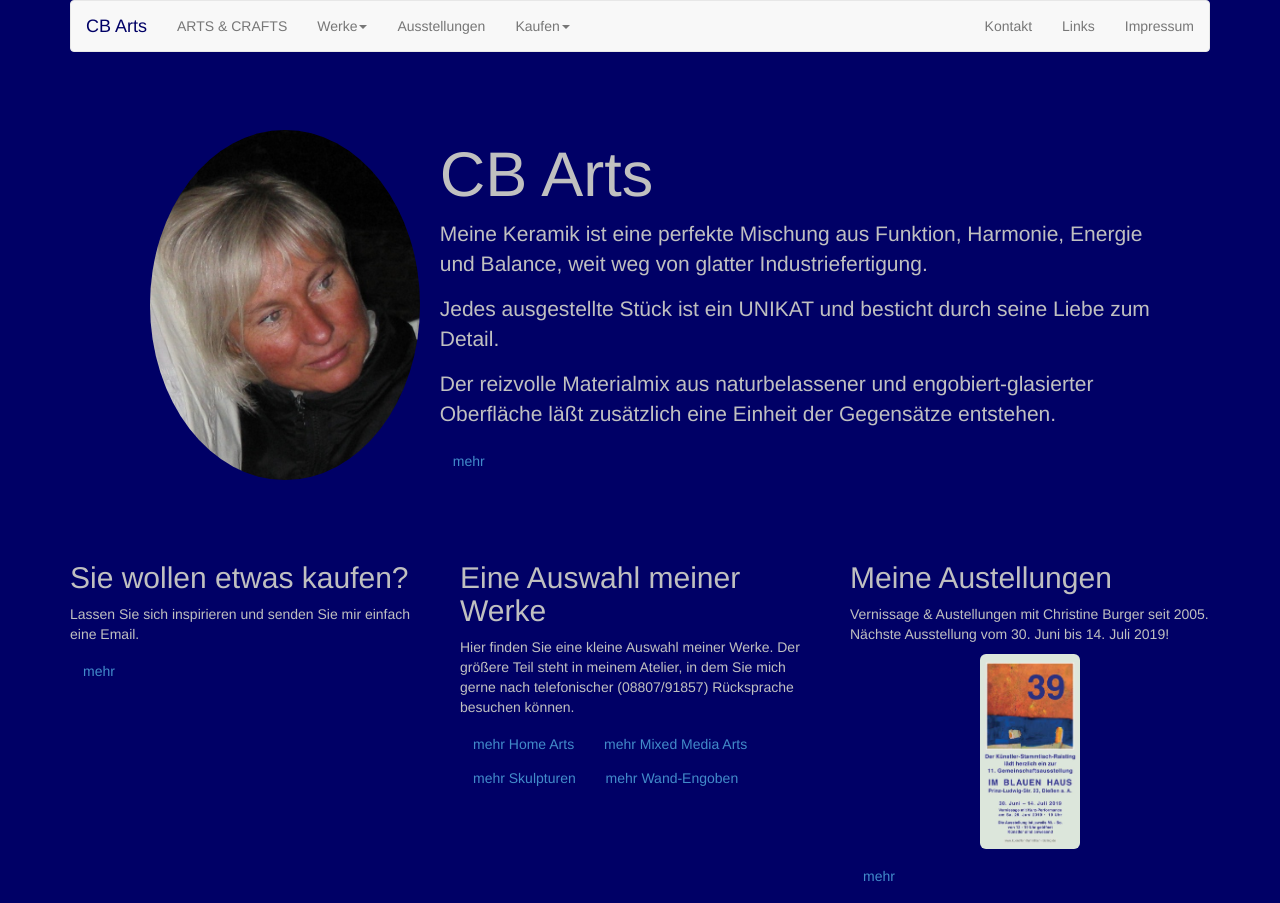
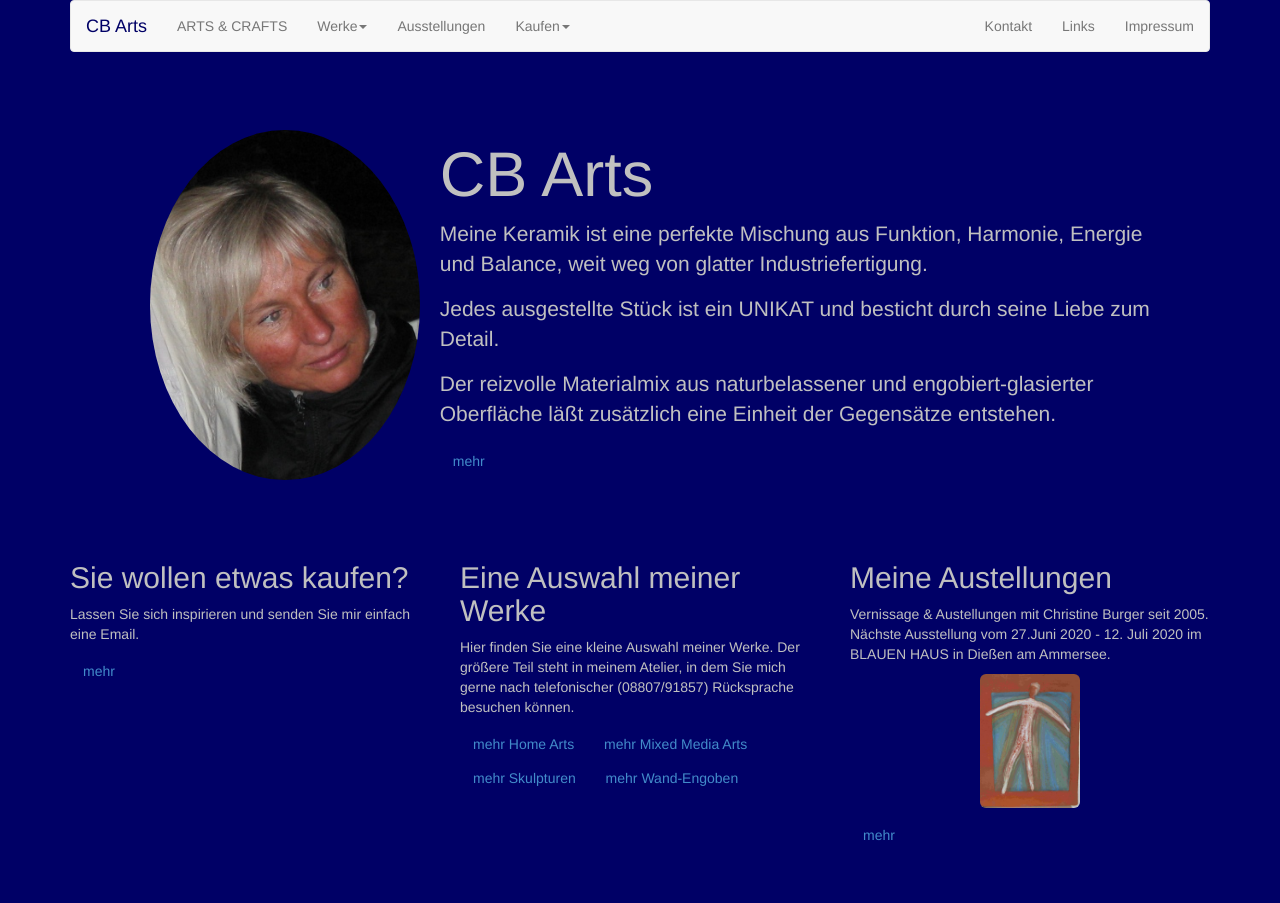
Before and after one commit to schmidb/CBArts, a Jekyll site: the page built from index.html, in a window 1280 px wide. Built offline with Jekyll 4.4.1, drawn with Linux system fonts in a browser that asks for light colours.

Commit message:
Ausstellung ankündigung auf erster Seite

```diff
--- a/_includes/block2.html
+++ b/_includes/block2.html
@@ -27,9 +27,9 @@
 				Meine Austellungen
 			</h2>
 			<p>Vernissage & Austellungen mit Christine Burger seit 2005.<br>
-                    N&auml;chste Ausstellung vom 30. Juni bis 14. Juli 2019!</p>
+        N&auml;chste Ausstellung vom 27.Juni 2020 - 12. Juli 2020 im BLAUEN HAUS in Dießen am Ammersee.</p>
 
-             <p align="center"><a href="http://www.kuenstler-stammtisch-raisting.de" target="blank"><img src="img/ausstellungen/ausstellung2019.jpg" width=100 class="img-rounded">
+             <p align="center"><a href="http://www.kuenstler-stammtisch-raisting.de" target="blank"><img src="img/ausstellungen/ausstellung2020.jpg" width=100 class="img-rounded">
                  </p>
 
                  <p>
```
